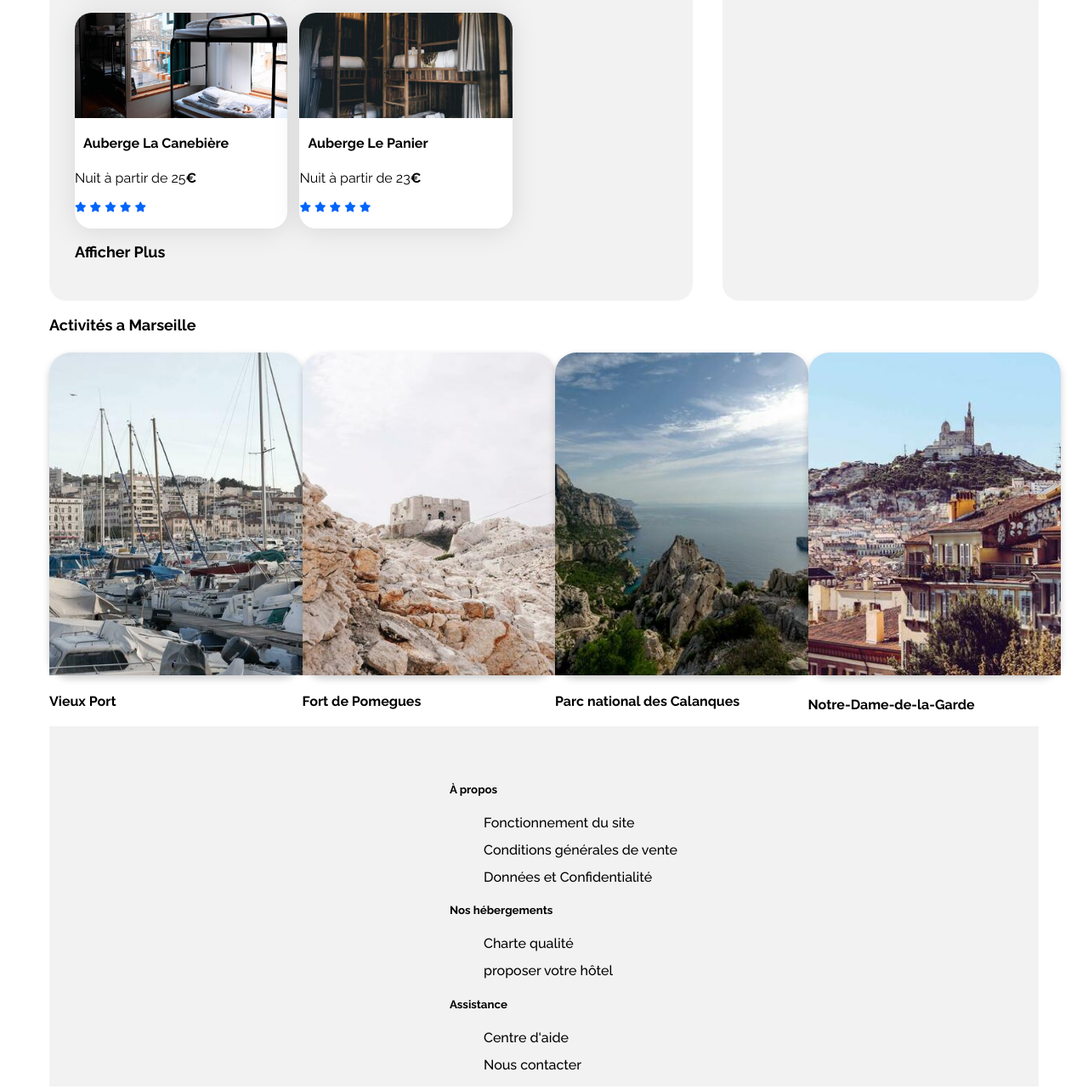
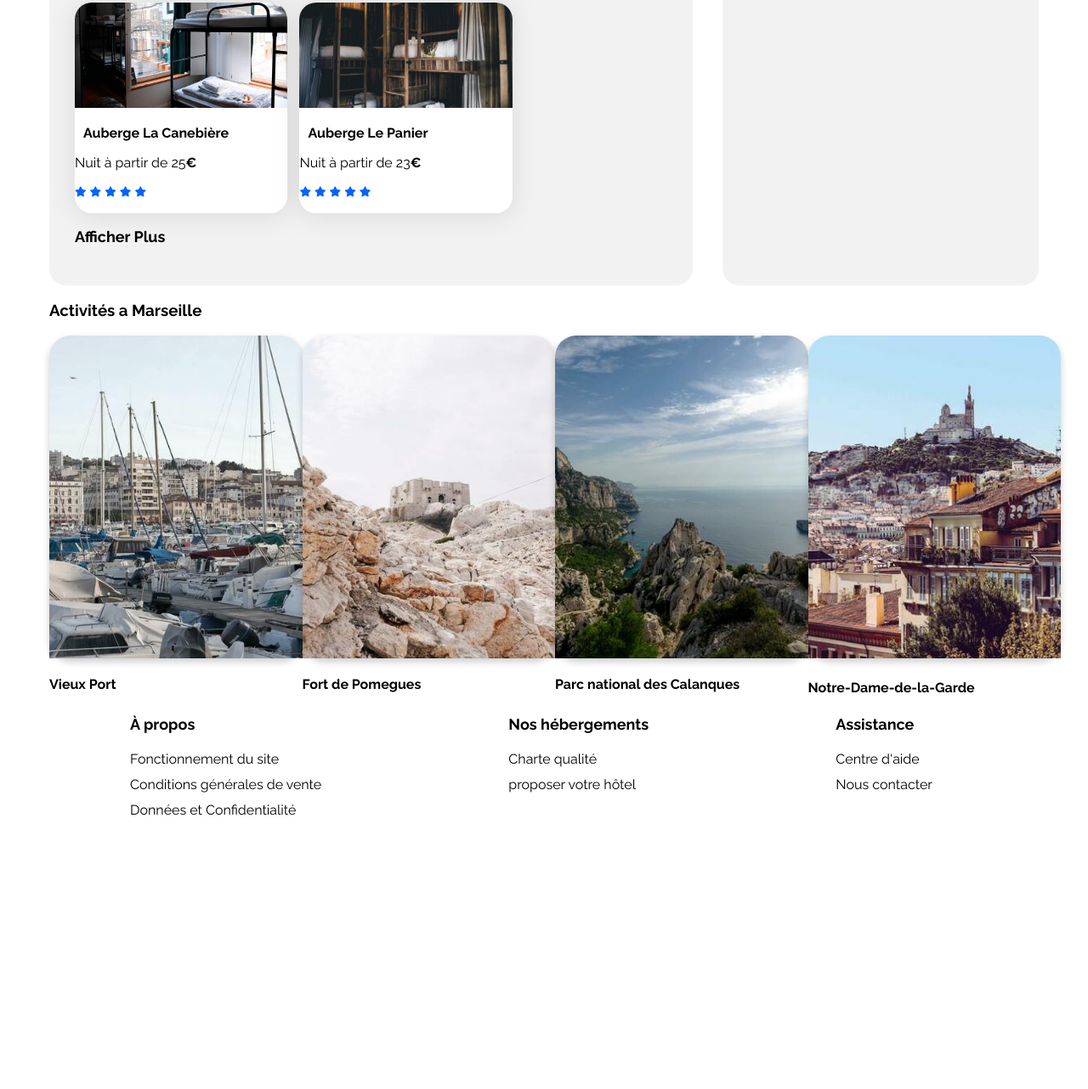
Before and after one commit to sabrikrm/KaroumiSabri_2_05042022, a plain HTML site: page index.html in a window 1280 px wide. Shown: the part 1142-2424 px from the top of the page at 85% size. After the commit the page ends 2322 px from the top, so only its background shows below. Drawn offline with Linux system fonts and the light colour scheme.

Commit message:
responsiv

```diff
--- a/css/style.css
+++ b/css/style.css
@@ -384,32 +384,35 @@ height: 380px;
 /****** footer ***********/
 
 
-footer{
-    background-color: #F2F2F2;
+.footer {
+    background: #F2F2F2;
+    margin-top: 50px;
+    padding-top: 10px;
+    border-radius: 20px grey;
+}
+
+.footer_containers {
     display: flex;
-    padding-left:46px;
-    padding-top: 45px;
-    margin-top: 60px;
-    justify-content: center;
+    justify-content: space-around;
 }
-.footer_colonne{
-    width: 32%;
-    padding-bottom: 30px;
 
+.footer_container {
+    margin-right: 70px;
+    padding: 20px 0px 5px 0px;
 }
-h3{
-    margin-bottom: 22px;
+
+.footer_container_title {
+    margin: 0px;
+    padding-left: 40px;
     font-size: 18px;
 }
-footer li{
-    margin-bottom: 13px;
+
+.footer_container_list {
     font-size: 16px;
-    font-weight: 500;
-    color: black;
+    line-height: 30px;
+}
 
 
-
-}
 a {
     text-decoration: none;
     color: black;
```
